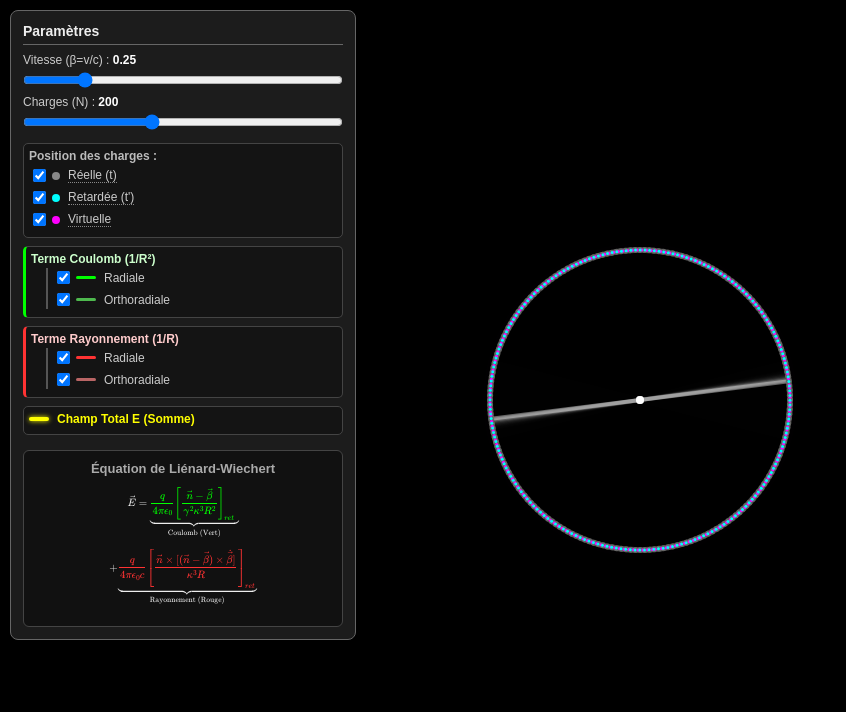
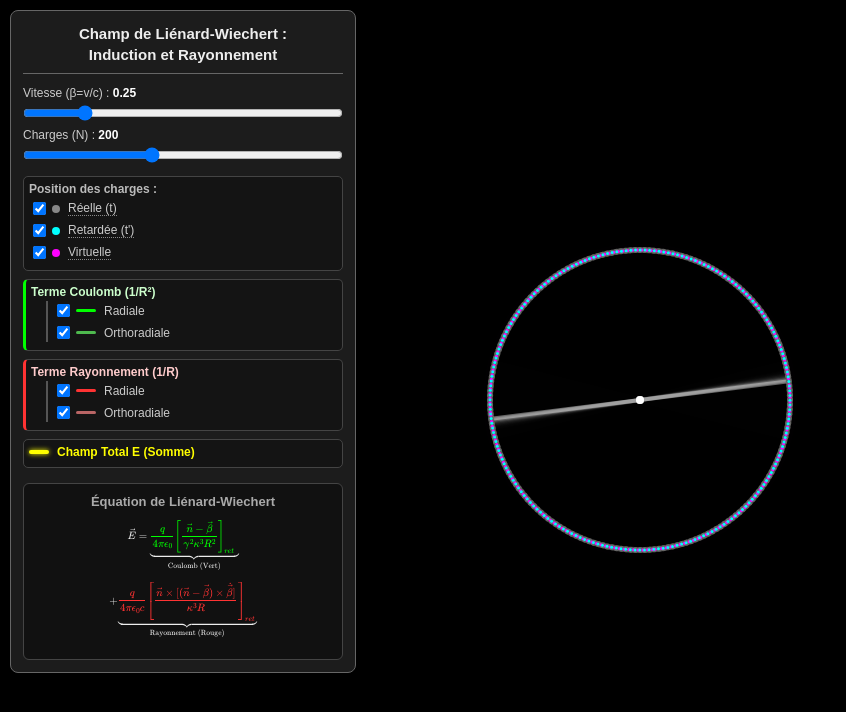
Before and after one commit to Julien-Arlandis/Lienard-Wiechert, a plain HTML site: page index.html in a window 1280 px wide. Shown: the whole page, without its empty margins (0-846 px from the left). Drawn offline with nearby package versions, Linux system fonts and the light colour scheme.

Commit message:
Update index.html

```diff
--- a/index.html
+++ b/index.html
@@ -2,7 +2,7 @@
 <html>
 <head>
     <meta charset="utf-8">
-    <title>Simulation Liénard-Wiechert : Avec Explications</title>
+    <title>Champ de Liénard-Wiechert : Induction et Rayonnement</title>
     <script src="https://polyfill.io/v3/polyfill.min.js?features=es6"></script>
     <script id="MathJax-script" async src="https://cdn.jsdelivr.net/npm/mathjax@3/es5/tex-mml-chtml.js"></script>
 
@@ -21,19 +21,21 @@
             pointer-events: auto;
             user-select: none;
             box-shadow: 0 4px 15px rgba(0,0,0,0.8);
-            width: 320px;
+            width: 320px; /* Largeur fixe de la colonne */
             z-index: 10;
             max-height: 95vh;
-            overflow-y: auto;
+            overflow-y: auto; /* Scroll si l'écran est trop petit en hauteur */
             font-size: 12px;
             scrollbar-width: thin;
             scrollbar-color: #555 #222;
         }
 
+        /* Style de la scrollbar */
         #controls::-webkit-scrollbar { width: 8px; }
         #controls::-webkit-scrollbar-track { background: #222; }
         #controls::-webkit-scrollbar-thumb { background: #555; border-radius: 4px; }
 
+        /* Boîte équation intégrée à la colonne */
         #equation-box {
             margin-top: 15px;
             padding: 10px 5px;
@@ -44,7 +46,16 @@
             color: #ddd;
         }
 
-        h3 { margin-top: 0; margin-bottom: 8px; border-bottom: 1px solid #666; padding-bottom: 5px; color: #eee; font-size: 14px; }
+        h3 {
+            margin-top: 0;
+            margin-bottom: 12px;
+            border-bottom: 1px solid #666;
+            padding-bottom: 8px;
+            color: #eee;
+            font-size: 15px;
+            line-height: 1.4;
+            text-align: center;
+        }
 
         input[type=range] { vertical-align: middle; cursor: pointer; width: 100%; margin: 5px 0; }
         label { color: #ccc; cursor: pointer; }
@@ -52,7 +63,7 @@
         .group-box { margin-top: 8px; background: rgba(0,0,0,0.3); padding: 5px; border-radius: 5px; border: 1px solid #444; }
         .sub-group { margin-left: 15px; border-left: 2px solid #555; padding-left: 5px; margin-top: 2px; }
 
-        .row { display: flex; align-items: center; margin-bottom: 3px; position: relative; } /* Relative pour le tooltip */
+        .row { display: flex; align-items: center; margin-bottom: 3px; position: relative; }
         input[type=checkbox] { margin-right: 6px; transform: scale(1.0); cursor: pointer; }
 
         .dot { height: 8px; width: 8px; border-radius: 50%; display: inline-block; margin-right: 8px; flex-shrink: 0; }
@@ -60,14 +71,15 @@
 
         .val { color: #fff; font-weight: bold; }
 
-        mjx-container { font-size: 90% !important; color: #eee !important; overflow-x: hidden; }
-
-        /* --- STYLES DES TOOLTIPS (INFOBULLES) --- */
-        .info-label {
-            border-bottom: 1px dotted #888; /* Indique qu'il y a une info */
-            cursor: help;
+        /* Ajustement MathJax pour largeur colonne */
+        mjx-container {
+            font-size: 90% !important;
+            color: #eee !important;
+            overflow-x: hidden;
         }
 
+        /* --- TOOLTIPS --- */
+        .info-label { border-bottom: 1px dotted #888; cursor: help; }
         .tooltip {
             visibility: hidden;
             width: 220px;
@@ -78,8 +90,7 @@
             padding: 10px;
             position: absolute;
             z-index: 100;
-            top: 100%;
-            left: 20px;
+            top: 100%; left: 20px;
             margin-top: 5px;
             border: 1px solid #00aaff;
             box-shadow: 0 5px 15px rgba(0,0,0,0.8);
@@ -89,18 +100,13 @@
             line-height: 1.4;
             pointer-events: none;
         }
-
-        .row:hover .tooltip {
-            visibility: visible;
-            opacity: 1;
-        }
-
+        .row:hover .tooltip { visibility: visible; opacity: 1; }
         .tooltip strong { color: #00aaff; display: block; margin-bottom: 3px; }
     </style>
 </head>
 <body>
     <div id="controls">
-        <h3>Paramètres</h3>
+        <h3>Champ de Liénard-Wiechert :<br>Induction et Rayonnement</h3>
 
         <label for="betaSlider">Vitesse (&beta;=v/c) : <span id="betaValue" class="val">0.25</span></label><br>
         <input type="range" id="betaSlider" min="0.1" max="0.95" step="0.01" value="0.25">
```
